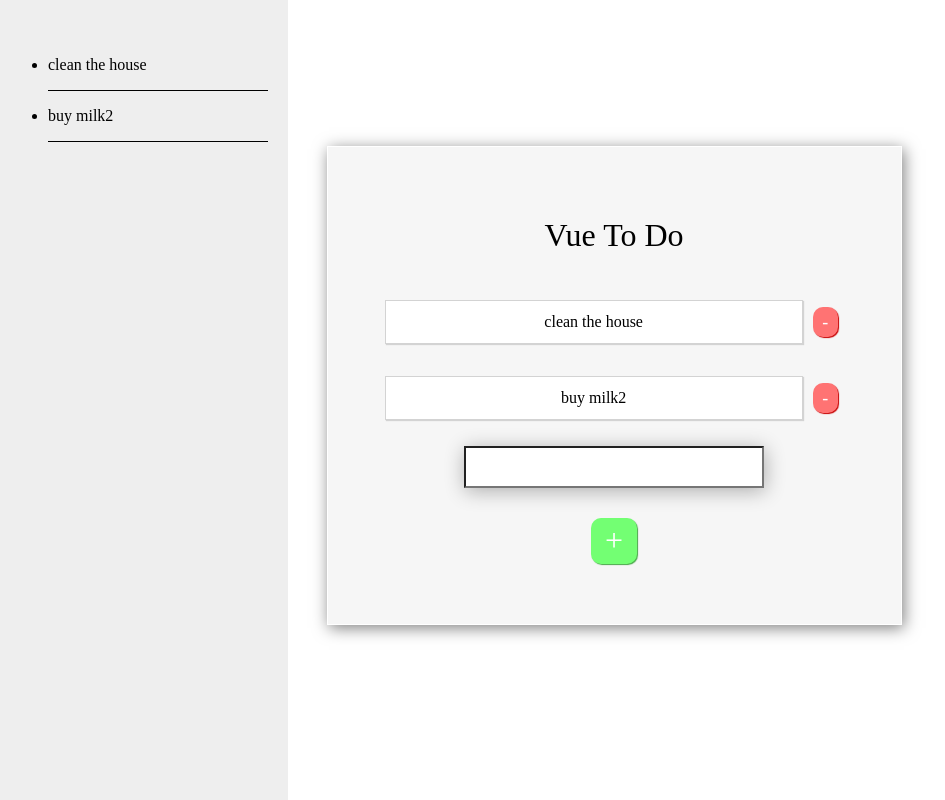
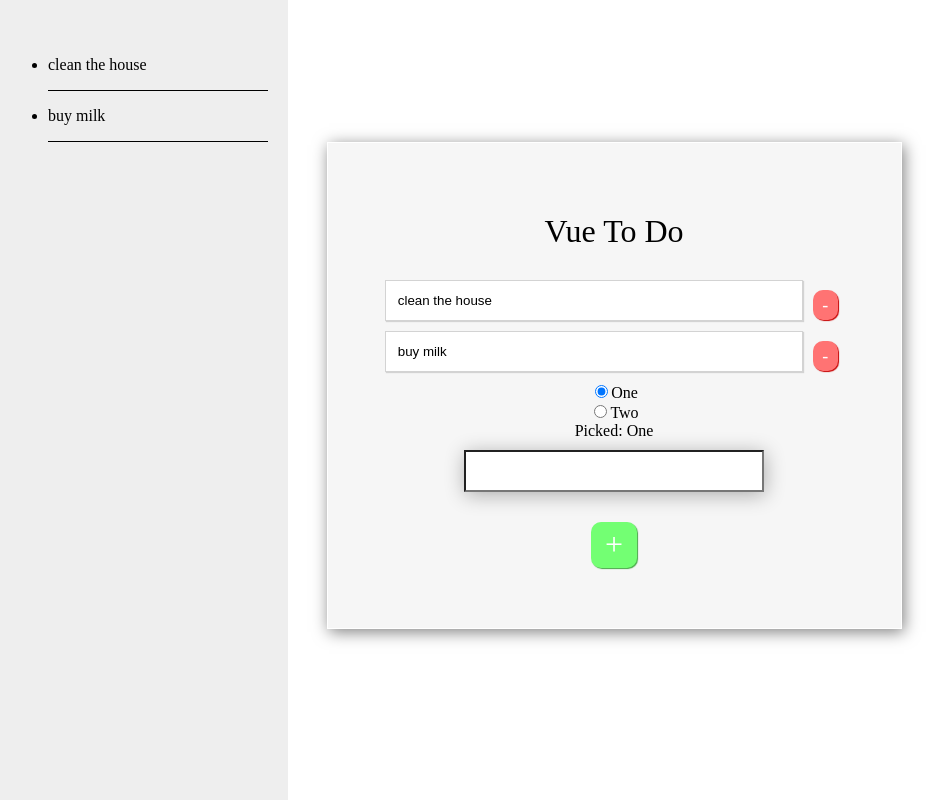
Before and after one commit to yueveron/vue-todo-app, a Vue app: page / in a window 1280 px wide. Shown: the whole page, without its empty margins (52-997 px from the left). Built offline with nearby package versions, Linux system fonts and the light colour scheme.

Commit message:
TodoItem 更新为输入框

```diff
--- a/src/components/ToDoItem.vue
+++ b/src/components/ToDoItem.vue
@@ -1,6 +1,7 @@
 <template>
     <div class="ToDoItem">
-        <p class="ToDoItem-Text">{{todo.text}}</p>
+        <input class="ToDoItem-Text" v-model="todo.text" placeholder="edit me">
+        <!-- <p class="ToDoItem-Text">{{todo.text}}</p> -->
         <div class="ToDoItem-Delete"
              @click="deleteItem(todo)">-
         </div>
@@ -34,6 +35,7 @@ export default {
     box-shadow: 1px 1px 1px lightgrey;
     padding: 12px;
     margin-right: 10px;
+    margin-bottom : 10px;
 }
 .ToDoItem-Delete {
     width: 20px;
--- a/src/model/store.js
+++ b/src/model/store.js
@@ -3,26 +3,27 @@ var store = {
     state: {
        list: [
           {
-            id: 1,
+            id: 0,
             text: 'clean the house'
           },
           {
-            id: 2,
-            text: 'buy milk2'
+            id: 1,
+            text: 'buy milk'
           }
       ]
     },
     mutation: {
       addToList (todoItem) {
         if (store.debug) console.debug(' 调用 addToList :' + todoItem.id);
-        // this.list.push({ id: newId, text: this.todoText});
         store.state.list.push(todoItem);
+        console.debug(store.state.list)
       },
       removeFromList(todoItem){
         if (store.debug) console.debug(' 调用 removeFromList :' + todoItem.id);
         // find todoIitem's index inside list
         let indexToDelete = store.state.list.indexOf(todoItem);
         store.state.list.splice(indexToDelete, 1);
+        console.debug(store.state.list)
       }
     }
 };
--- a/src/views/WorkPlace.vue
+++ b/src/views/WorkPlace.vue
@@ -4,14 +4,26 @@
       <h1 class="ToDo-Header">Vue To Do</h1>
       <div class="ToDo-Container">
         <div class="ToDo-Content">
-          <TodoItem v-for="todo in list"
-                    :todo="todo"
+          <TodoItem v-for="item in list"
+                    :todo="item"
                     @delete="onDeleteItem"
-                    :key="todo.id">
+                    :key="item.id">
           </TodoItem>
         </div>
-        <input type="text" v-model="todoText" v-on:keyup.enter="createNewToDoItem"/>
-        <div class="ToDo-Add" @click="createNewToDoItem()">+</div>
+
+        <div>
+          <div>
+            <input type="radio" value="One" v-model="picked">
+            <label for="one">One</label>
+            <br>
+            <input type="radio" value="Two" v-model="picked">
+            <label for="two">Two</label>
+            <br>
+            <span>Picked: {{ picked }}</span>
+          </div>
+          <input type="text" class="text-input" v-model="todoText" v-on:keyup.enter="createNewToDoItem"/>
+          <div class="ToDo-Add" @click="createNewToDoItem()">+</div>
+        </div>
       </div>
     </div>
   </div>
@@ -28,7 +40,8 @@ export default {
   data(){
     return {
       list: this.store.state.list,
-      todoText: ''
+      todoText: '',
+      picked: 'One'
     }
   },
   methods: {
@@ -37,6 +50,7 @@ export default {
           alert("Please enter a todo!");
           return
         }
+        // newId 必须是唯一值，产生条件：1.查找 item.id 最大值 + 1 产生 2.如果没有任何 item 则为 0
         const newId = Math.max(Math.max.apply(null, this.list.map(t => t.id)) + 1, 0);
         const newItem = { id: newId, text: this.todoText}
         //
@@ -90,7 +104,7 @@ export default {
     width: 80%;
     margin: 0 auto;
   }
-  input {
+  .text-input {
     width: 60%;
     padding: 10px;
     font-size: 1em;
```
